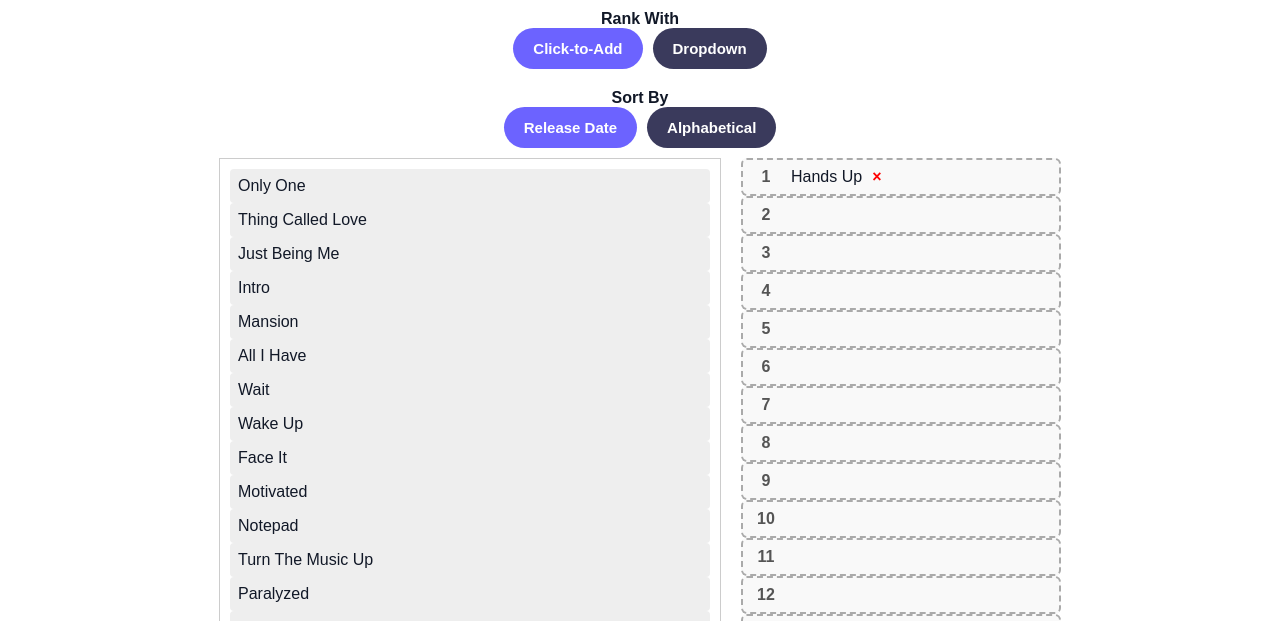
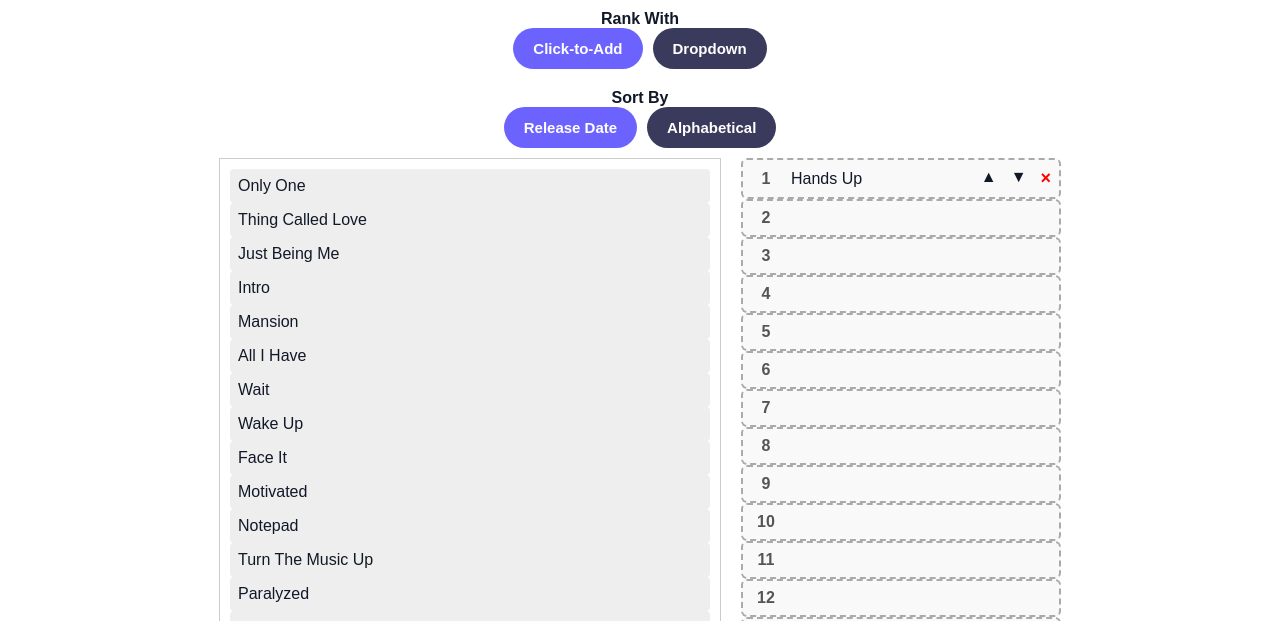
Before and after one commit to swreese/rank-songs-dot-com, a plain HTML site: page nf_ranks.html in a window 1280 px wide. Both pictures are taken after a click on the element "Hands Up". Shown: the part 159-780 px from the top of the page. Drawn offline with nearby package versions, Linux system fonts and the light colour scheme.

Commit message:
Update nf_ranks.html

```diff
--- a/nf_ranks.html
+++ b/nf_ranks.html
@@ -466,6 +466,7 @@ rankingsArray.sort((a, b) => b.weightedScore - a.weightedScore);
   function renderRankedList() {
   const rankedList = document.getElementById('rankedList');
   rankedList.innerHTML = '';
+
   rankedSongs.forEach((song, i) => {
     const box = document.createElement('div');
     box.className = 'rank-box';
@@ -479,22 +480,54 @@ rankingsArray.sort((a, b) => b.weightedScore - a.weightedScore);
     content.className = 'rank-song';
     content.textContent = song || '';
 
+    box.appendChild(num);
+    box.appendChild(content);
+
+    // If slot has a song, add up/down/remove controls
     if (song) {
+      const controls = document.createElement('div');
+      controls.style.display = 'flex';
+      controls.style.marginLeft = 'auto';
+      controls.style.gap = '14px';
+
+      const upBtn = document.createElement('span');
+      upBtn.innerHTML = '▲';
+      upBtn.style.cursor = 'pointer';
+      upBtn.onclick = () => {
+        if (i > 0) {
+          [rankedSongs[i - 1], rankedSongs[i]] = [rankedSongs[i], rankedSongs[i - 1]];
+          renderAll();
+        }
+      };
+
+      const downBtn = document.createElement('span');
+      downBtn.innerHTML = '▼';
+      downBtn.style.cursor = 'pointer';
+      downBtn.onclick = () => {
+        if (i < rankedSongs.length - 1) {
+          [rankedSongs[i + 1], rankedSongs[i]] = [rankedSongs[i], rankedSongs[i + 1]];
+          renderAll();
+        }
+      };
+
       const removeBtn = document.createElement('span');
       removeBtn.textContent = '×';
       removeBtn.style.color = 'red';
       removeBtn.style.cursor = 'pointer';
       removeBtn.style.fontWeight = 'bold';
-      removeBtn.style.marginLeft = '10px';
+      removeBtn.style.fontSize = '18px';
       removeBtn.onclick = () => {
         rankedSongs[i] = null;
         renderAll();
       };
-      content.appendChild(removeBtn);
+
+      controls.appendChild(upBtn);
+      controls.appendChild(downBtn);
+      controls.appendChild(removeBtn);
+
+      box.appendChild(controls);
     }
 
-    box.appendChild(num);
-    box.appendChild(content);
     rankedList.appendChild(box);
   });
 }
```
